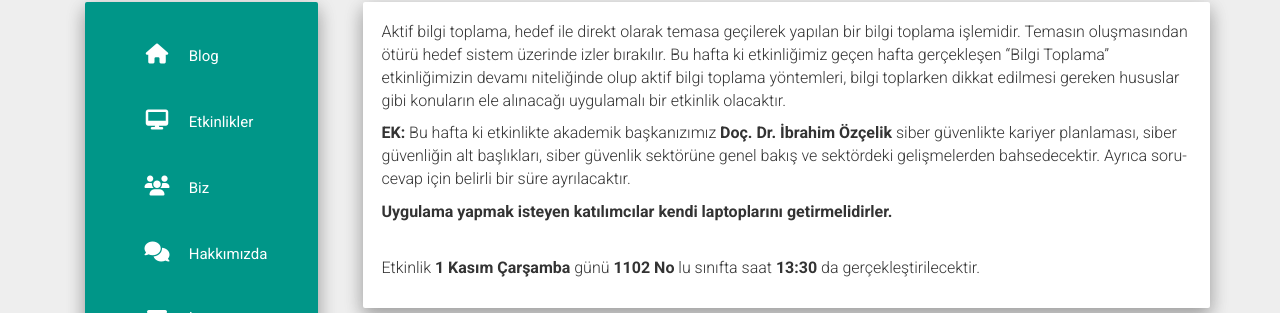
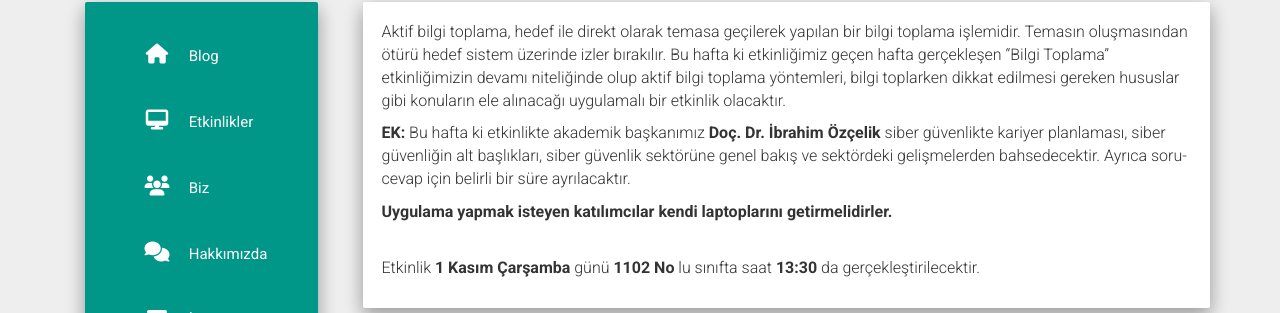
Before and after one commit to sausiber/old-website, a Jekyll site: the page built from static/projects/aktifbilgitoplama.md, in a window 1280 px wide. Shown: the part 206-519 px from the top of the page. Built offline with Jekyll 4.4.1, drawn with Linux system fonts in a browser that asks for light colours; nearby versions of some CDN libraries.

Commit message:
Update aktifbilgitoplama.md

```diff
--- a/static/projects/aktifbilgitoplama.md
+++ b/static/projects/aktifbilgitoplama.md
@@ -7,7 +7,7 @@ permalink: /aktifbilgitoplama
 
 Aktif bilgi toplama, hedef ile direkt olarak temasa geçilerek yapılan bir bilgi toplama işlemidir. Temasın oluşmasından ötürü hedef sistem üzerinde izler bırakılır. Bu hafta ki etkinliğimiz geçen hafta gerçekleşen "Bilgi Toplama" etkinliğimizin devamı niteliğinde olup aktif bilgi toplama yöntemleri, bilgi toplarken dikkat edilmesi gereken hususlar gibi konuların ele alınacağı uygulamalı bir etkinlik olacaktır.
 
-<b>EK:</b> Bu hafta ki etkinlikte akademik başkanızımız <b>Doç. Dr. İbrahim Özçelik</b> siber güvenlikte kariyer planlaması, siber güvenliğin alt başlıkları, siber güvenlik sektörüne genel bakış ve sektördeki gelişmelerden bahsedecektir. Ayrıca soru-cevap için belirli bir süre ayrılacaktır.
+<b>EK:</b> Bu hafta ki etkinlikte akademik başkanımız <b>Doç. Dr. İbrahim Özçelik</b> siber güvenlikte kariyer planlaması, siber güvenliğin alt başlıkları, siber güvenlik sektörüne genel bakış ve sektördeki gelişmelerden bahsedecektir. Ayrıca soru-cevap için belirli bir süre ayrılacaktır.
 
 <b>Uygulama yapmak isteyen katılımcılar kendi laptoplarını getirmelidirler.</b> <br>
 
```
